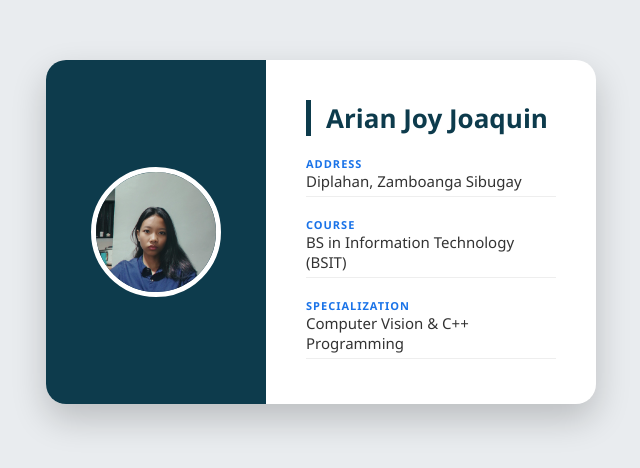
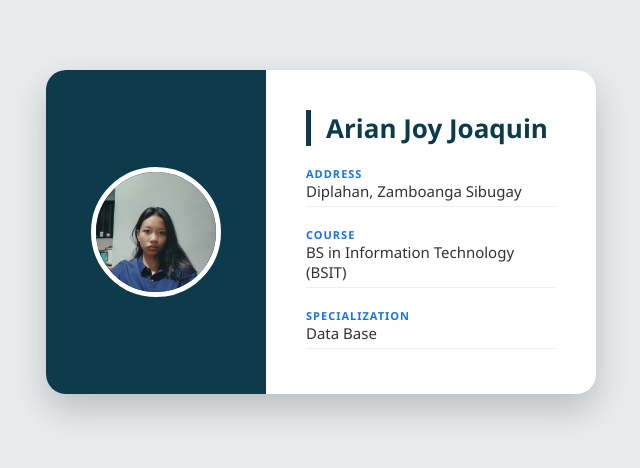
Before and after one commit to arianjoyjoaquin6-sketch/arianjoyjoaquaquin6-sketch, a plain HTML site: page index.html in a window 1280 px wide. Shown: the part 168-636 px from the top of the page, without its empty margins (319-959 px from the left). Drawn offline with Linux system fonts and the light colour scheme.

Commit message:
Update index.html

```diff
--- a/index.html
+++ b/index.html
@@ -78,7 +78,7 @@
         <div class="info">BS in Information Technology (BSIT)</div>
 
         <div class="label">Specialization</div>
-        <div class="info">Computer Vision & C++ Programming</div>
+        <div class="info">Data Base</div>
     </div>
 </div>
 
```
